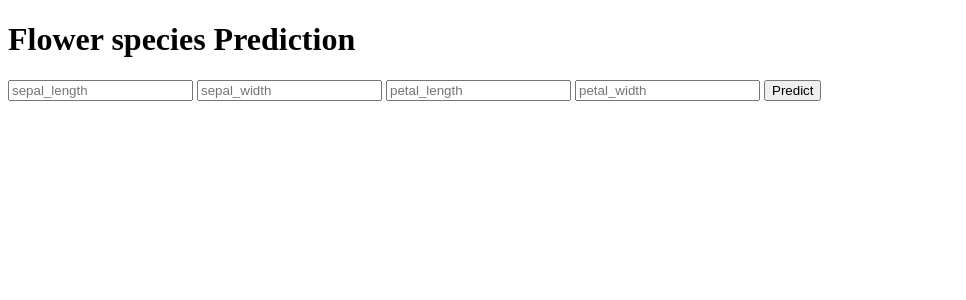
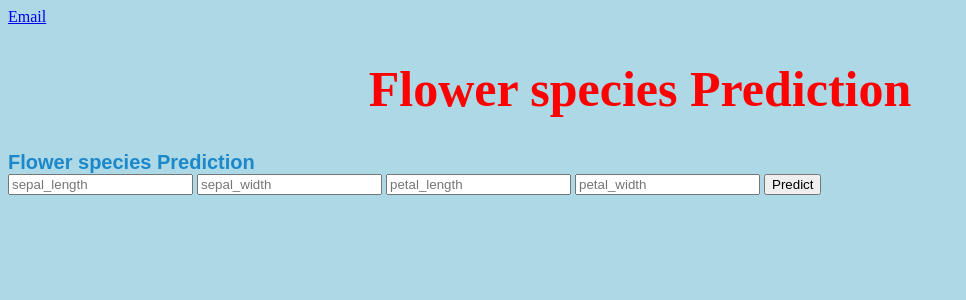
Before and after one commit to pks3kor/ML_Models, a Flask app: page / in a window 1280 px wide. Shown: the top 300 px of the page, without its empty margins (0-966 px from the left). Run offline with Flask 2, Linux system fonts and the light colour scheme; parts of the project's set-up code (start-up, migrations or seed data) failed here and were passed over.

Commit message:
Add files via upload
Updated HTML index file.

```diff
--- a/flower_species_prediction/templates/index.html
+++ b/flower_species_prediction/templates/index.html
@@ -1,9 +1,32 @@
 <!DOCTYPE html>
 <html >
 <!--From https://codepen.io/frytyler/pen/EGdtg-->
+
 <head>
+<style>
+    body {
+    background-color: lightblue;
+    }
+
+    h1 {
+    color: red;
+    text-align: center;
+    font-size: 50px;
+    }
+
+    p {
+    font-family: verdana;
+    font-size: 20px;
+    }
+    blink {
+    color: #1c87c9;
+    font-size: 20px;
+    font-weight: bold;
+    font-family: sans-serif;
+    }
+</style>
   <meta charset="UTF-8">
-  <title>Flower species Prediction</title>
+  <title>ML API</title>
   <link href='https://fonts.googleapis.com/css?family=Pacifico' rel='stylesheet' type='text/css'>
 <link href='https://fonts.googleapis.com/css?family=Arimo' rel='stylesheet' type='text/css'>
 <link href='https://fonts.googleapis.com/css?family=Hind:300' rel='stylesheet' type='text/css'>
@@ -13,7 +36,10 @@
 
 <body>
  <div class="login">
-	<h1>Flower species Prediction</h1>
+	<a href="mailto:soni.pankajkumar@gmail.com target="_top">Email</a>
+        <h1>  Flower species Prediction </h1>
+        <blink> Flower species Prediction </blink>
+
 
      <!-- Main Input For Receiving Query to our ML -->
     <form action="{{ url_for('predict')}}"method="post">
```
